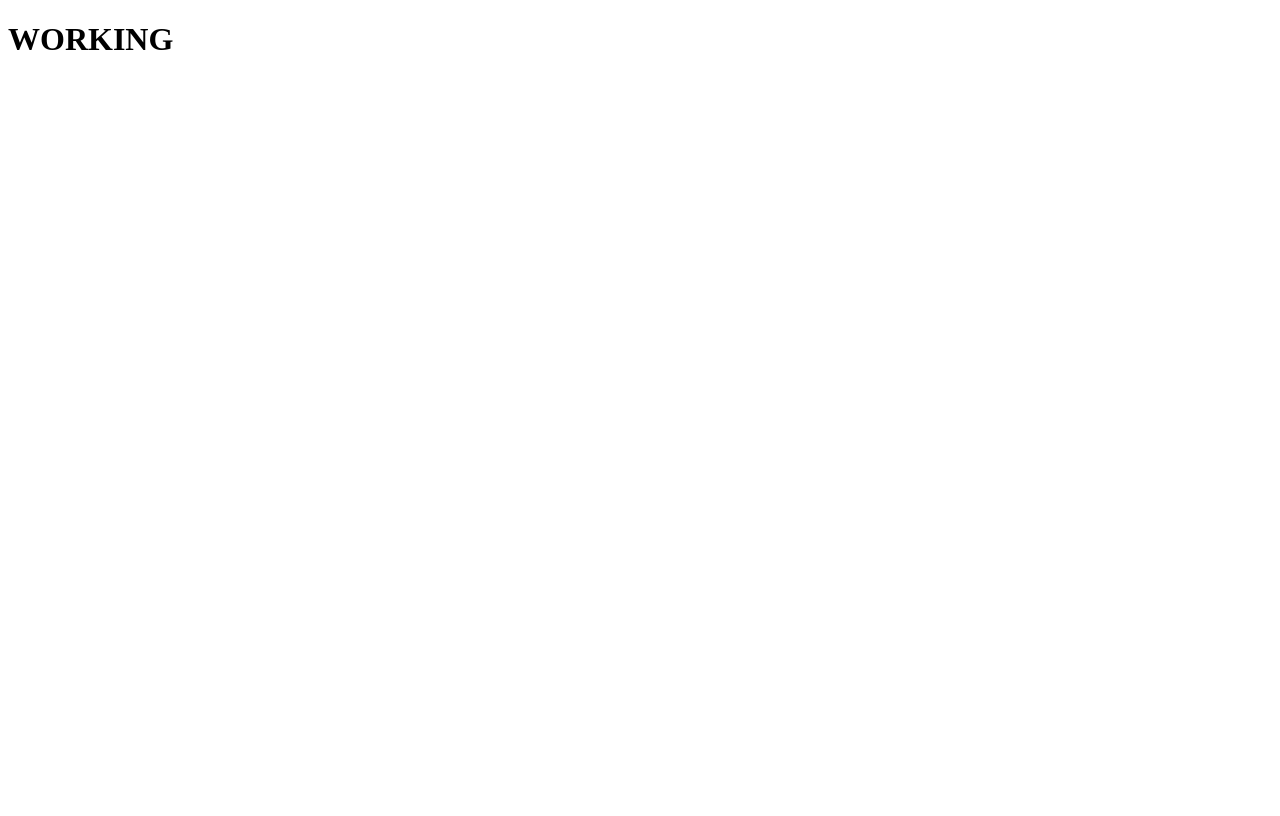
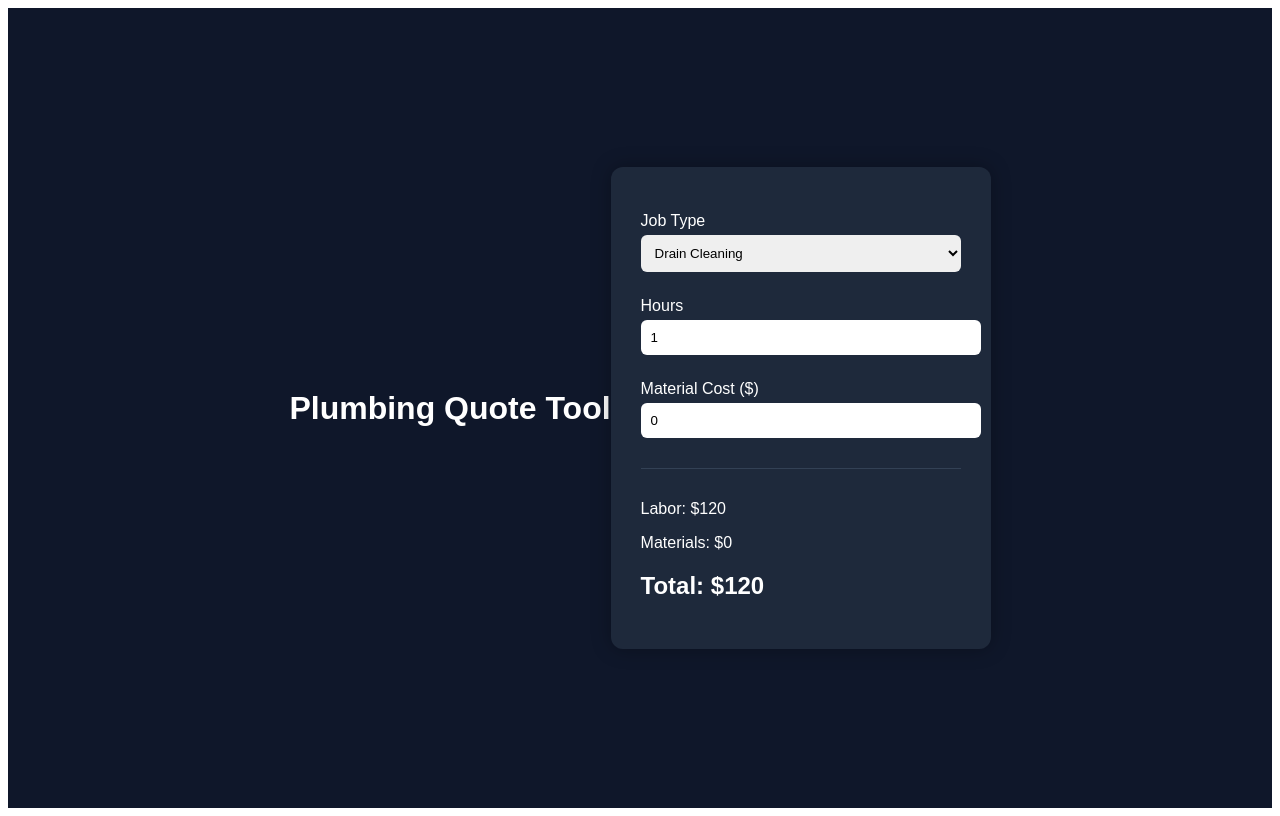
Before and after one commit to nickkenneyy/plumb-quote-3, a React (Create React App) app: page / in a window 1280 px wide. Built offline with nearby package versions, Linux system fonts and the light colour scheme.

Commit message:
add quote UI

```diff
--- a/src/App.js
+++ b/src/App.js
@@ -1,3 +1,101 @@
+import { useState } from "react";
+
 export default function App() {
-  return <h1>WORKING</h1>;
+  const [jobType, setJobType] = useState("Drain Cleaning");
+  const [hours, setHours] = useState(1);
+  const [materialCost, setMaterialCost] = useState(0);
+
+  const rates = {
+    "Drain Cleaning": 120,
+    "Fixture Install": 150,
+    "Pipe Repair": 180,
+    "Emergency Call": 250,
+  };
+
+  const laborRate = rates[jobType];
+  const laborCost = laborRate * hours;
+  const total = laborCost + Number(materialCost);
+
+  return (
+    <div style={styles.container}>
+      <h1 style={styles.title}>Plumbing Quote Tool</h1>
+
+      <div style={styles.card}>
+        <label style={styles.label}>Job Type</label>
+        <select
+          value={jobType}
+          onChange={(e) => setJobType(e.target.value)}
+          style={styles.input}
+        >
+          {Object.keys(rates).map((job) => (
+            <option key={job} value={job}>
+              {job}
+            </option>
+          ))}
+        </select>
+
+        <label style={styles.label}>Hours</label>
+        <input
+          type="number"
+          value={hours}
+          onChange={(e) => setHours(Number(e.target.value))}
+          style={styles.input}
+        />
+
+        <label style={styles.label}>Material Cost ($)</label>
+        <input
+          type="number"
+          value={materialCost}
+          onChange={(e) => setMaterialCost(Number(e.target.value))}
+          style={styles.input}
+        />
+
+        <div style={styles.result}>
+          <p>Labor: ${laborCost}</p>
+          <p>Materials: ${materialCost}</p>
+          <h2>Total: ${total}</h2>
+        </div>
+      </div>
+    </div>
+  );
 }
+
+const styles = {
+  container: {
+    fontFamily: "Arial",
+    background: "#0f172a",
+    minHeight: "100vh",
+    color: "white",
+    display: "flex",
+    justifyContent: "center",
+    alignItems: "center",
+  },
+  title: {
+    textAlign: "center",
+    marginBottom: "20px",
+  },
+  card: {
+    background: "#1e293b",
+    padding: "30px",
+    borderRadius: "12px",
+    width: "320px",
+    boxShadow: "0 0 20px rgba(0,0,0,0.3)",
+  },
+  label: {
+    display: "block",
+    marginTop: "15px",
+    marginBottom: "5px",
+  },
+  input: {
+    width: "100%",
+    padding: "10px",
+    borderRadius: "6px",
+    border: "none",
+    marginBottom: "10px",
+  },
+  result: {
+    marginTop: "20px",
+    borderTop: "1px solid #334155",
+    paddingTop: "15px",
+  },
+};
```
